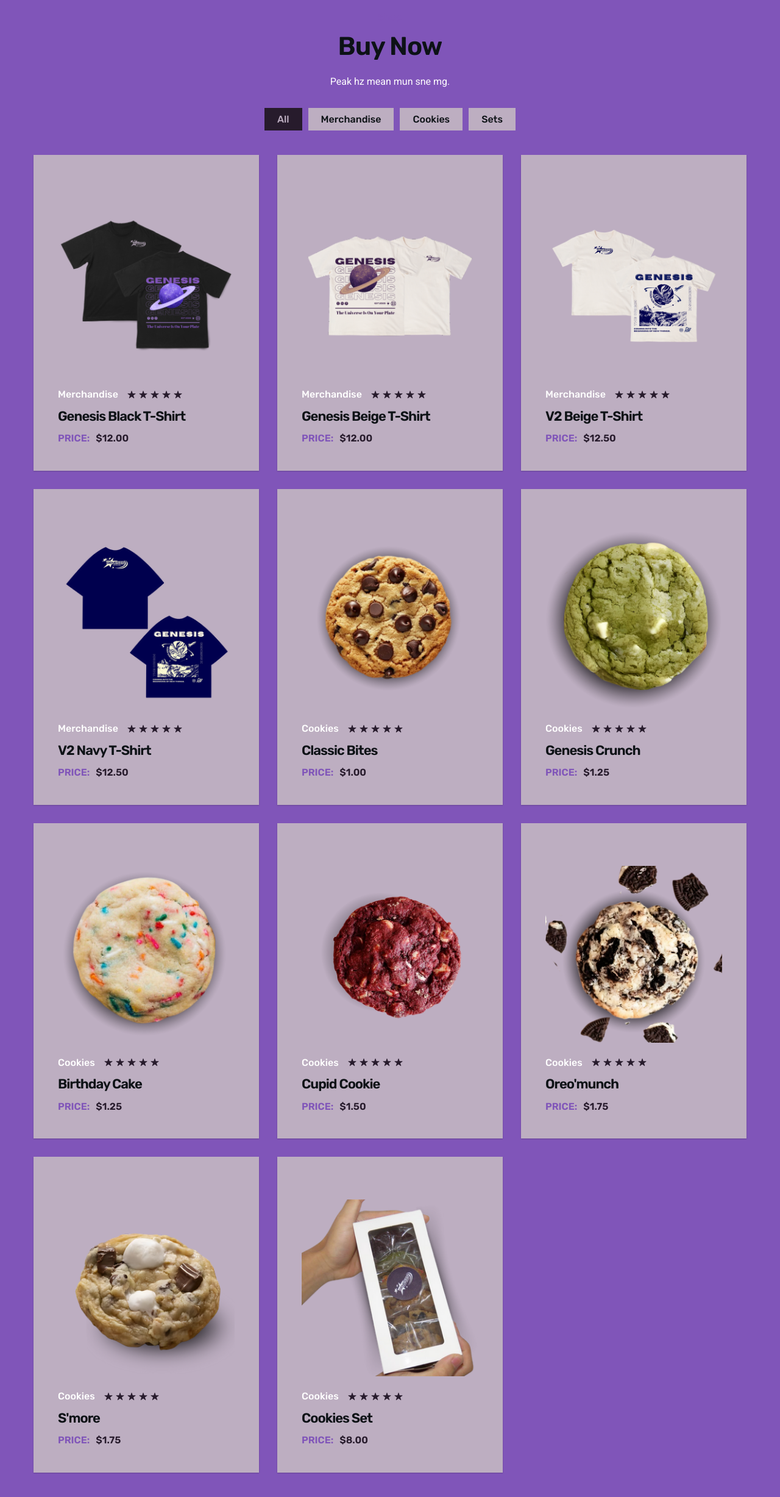
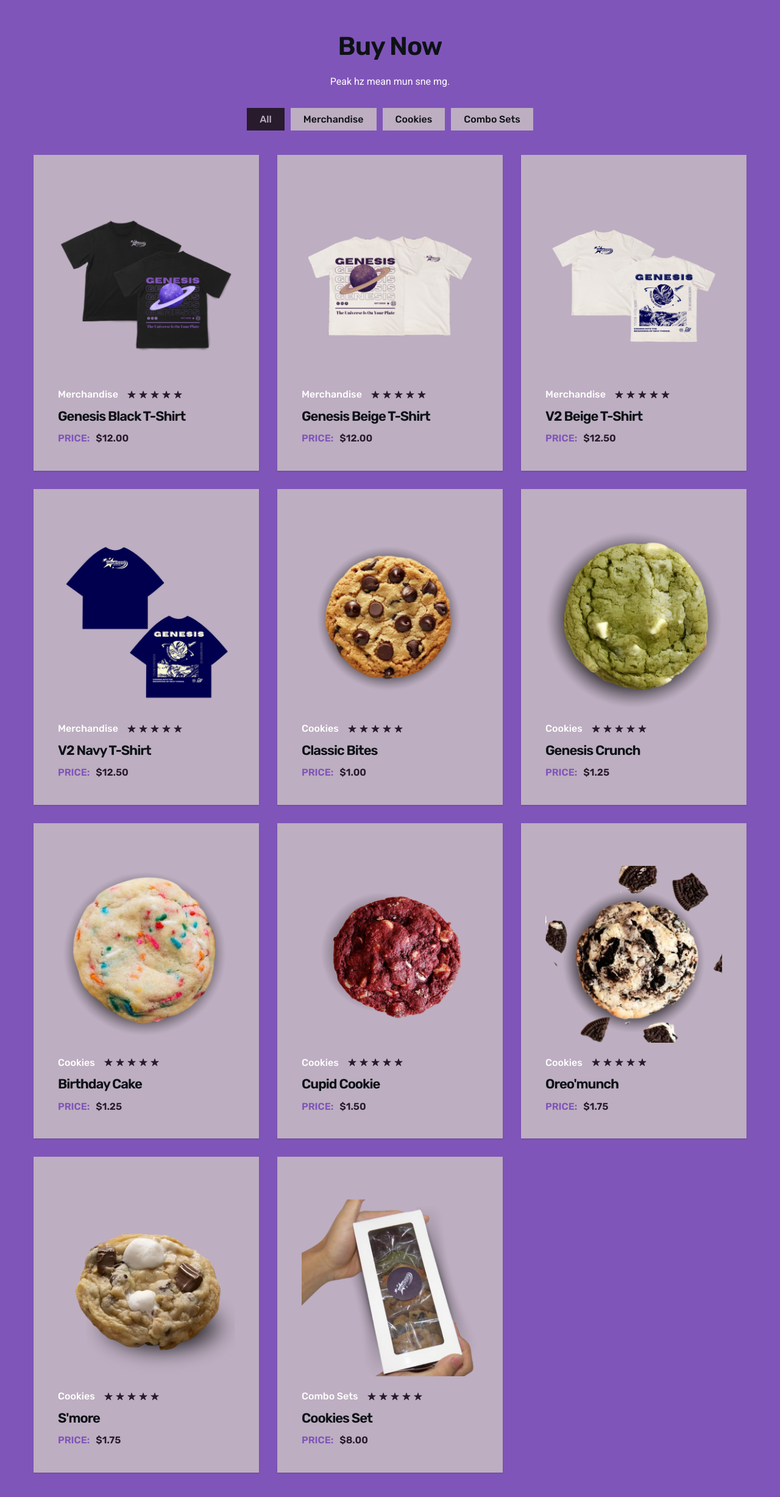
Before and after one commit to BrotatosChip/GenesisOfficial_Web, a plain HTML site: page index.html in a window 1280 px wide. Shown: the part 1632-4087 px from the top of the page at 61% size. Drawn offline with nearby package versions, Linux system fonts and the light colour scheme.

Commit message:
Update index.html

```diff
--- a/index.html
+++ b/index.html
@@ -244,7 +244,7 @@
               </li>
 
               <li>
-                <button class="filter-btn">Sets</button>
+                <button class="filter-btn">Combo Sets</button>
               </li>
           </ul>
 
@@ -610,7 +610,7 @@
                 </div>
 
                 <div class="wrapper">
-                  <p class="category">Cookies</p>
+                  <p class="category">Combo Sets</p>
 
                   <div class="rating-wrapper">
                     <ion-icon name="star"></ion-icon>
```
